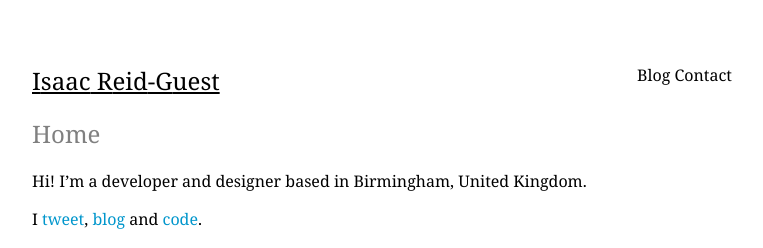
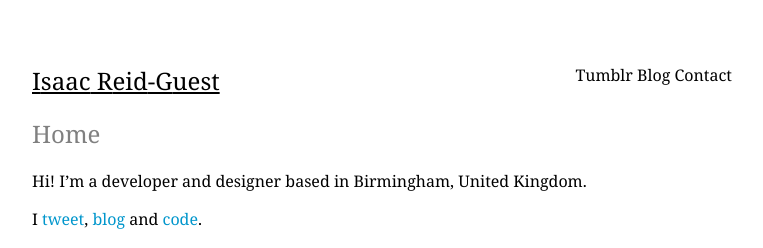
Before and after one commit to ir-g/ir-g.github.io, a Jekyll site: the page built from index.md, in a window 1280 px wide. Shown: the top 248 px of the page, without its empty margins (258-1021 px from the left). Built offline with Jekyll 4.4.1, drawn with Linux system fonts in a browser that asks for light colours.

Commit message:
Update default.html

```diff
--- a/_layouts/default.html
+++ b/_layouts/default.html
@@ -65,6 +65,7 @@
         <a href="{{ site.url }}/"><h1 class="site-title {% if page.url == "/" %}active{%endif%}">I<span>saac</span> R<span>eid</span>-G<span>uest</span></h1></a>
         <div class="nav">
           <a id="menu-link-home" class="{% if page.url == "/" %}active{%endif%}" href="{{ site.url }}/">Home</a>
+          <a class="" href="http://ir-g.tumblr.com">Tumblr</a>
           <a class="{% if blogmenu %}active{%endif%}" href="{{ site.url }}/blog/">Blog</a>
           <a class="{% if splitted_url_parts[1] == "contact" %}active{%endif%}" href="{{ site.url }}/contact/">Contact</a>
         </div>
```
